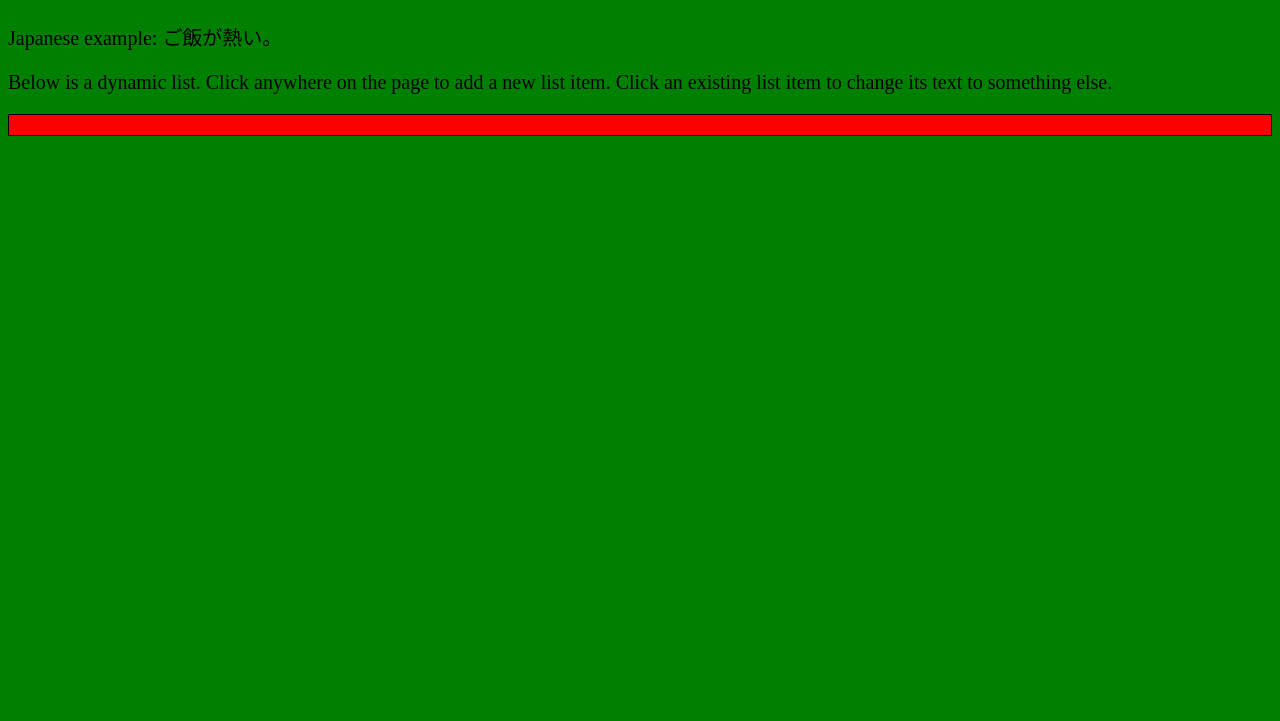
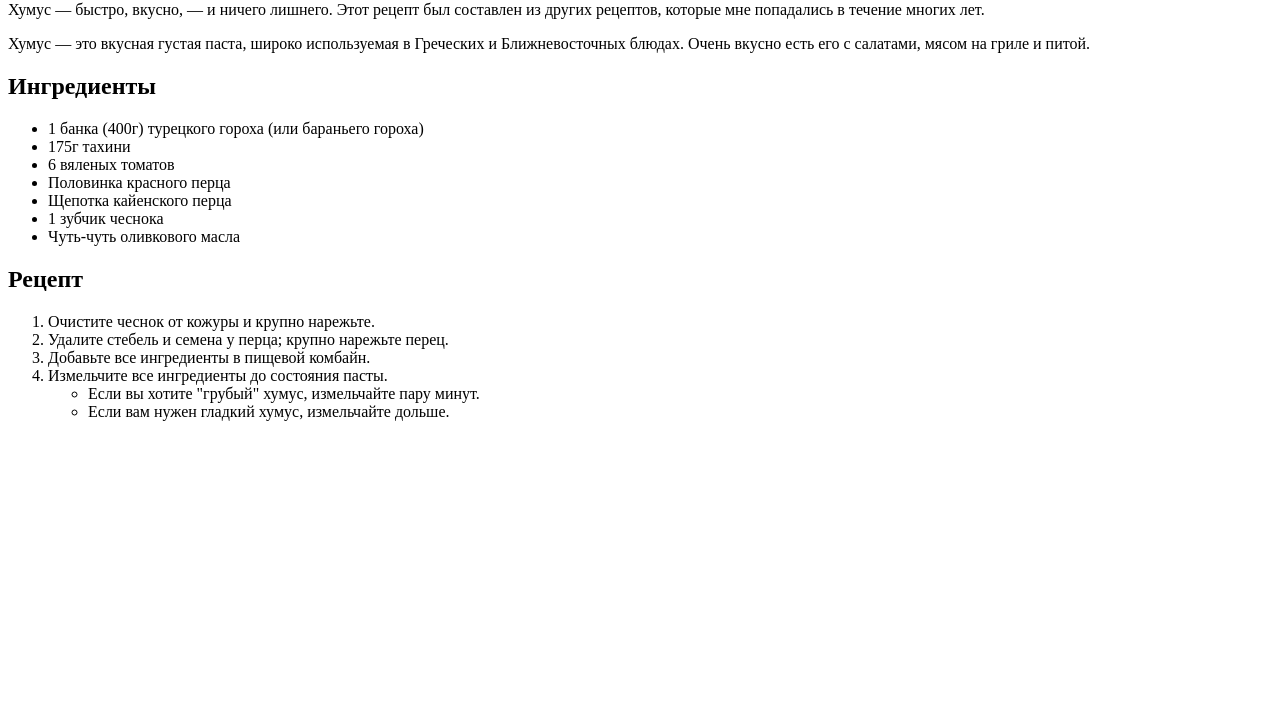
Before and after one commit to FlyaginAS/FlyaginAS.github.io, a plain HTML site: page index.html in a window 1280 px wide. Shown: the part 79-800 px from the top of the page. Drawn offline with Linux system fonts and the light colour scheme.

Commit message:
Основы редактирования текста в HTML

```diff
--- a/index.html
+++ b/index.html
@@ -1,36 +1,43 @@
 <!DOCTYPE html>
-<html lang="en-US">
+<html lang="en-us">
   <head>
     <meta charset="utf-8" />
     <meta name="viewport" content="width=device-width" />
-    <title>Meta examples</title>
-    <link rel="stylesheet" href="./styles/style.css" />
-    <script src="./scripts/main.js" defer></script>
-
-    <meta name="author" content="Chris Mills" />
-    <meta
-      name="description"
-      content="This is an example page to demonstrate usage of metadata on web pages."
-    />
-
-    <meta
-      property="og:image"
-      content="https://developer.cdn.mozilla.net/static/img/opengraph-logo.dc4e08e2f6af.png"
-    />
-    <meta
-      property="og:description"
-      content="This is an example page to demonstrate usage of metadata on web pages."
-    />
-    <meta
-      property="og:title"
-      content="Metadata; The HTML &lt;head&gt;, on MDN"
-    />
-
-    <link rel="Shortcut Icon" href="favicon.ico" type="image/x-icon" />
+    <title>Quick hummus recipe</title>
   </head>
   <body>
-    <h1>Meta examples</h1>
-
-    <p>Japanese example: ご飯が熱い。</p>
+    <h1>Рецепт быстрого приготовления хумуса.</h1>
+    <p>
+      Хумус — быстро, вкусно, — и ничего лишнего. Этот рецепт был составлен из
+      других рецептов, которые мне попадались в течение многих лет.
+    </p>
+    <p>
+      Хумус — это вкусная густая паста, широко используемая в Греческих и
+      Ближневосточных блюдах. Очень вкусно есть его с салатами, мясом на гриле и
+      питой.
+    </p>
+    <h2>Ингредиенты</h2>
+    <ul>
+      <li>1 банка (400г) турецкого гороха (или бараньего гороха)</li>
+      <li>175г тахини</li>
+      <li>6 вяленых томатов</li>
+      <li>Половинка красного перца</li>
+      <li>Щепотка кайенского перца</li>
+      <li>1 зубчик чеснока</li>
+      <li>Чуть-чуть оливкового масла</li>
+    </ul>
+    <h2>Рецепт</h2>
+    <ol>
+      <li>Очистите чеснок от кожуры и крупно нарежьте.</li>
+      <li>Удалите стебель и семена у перца; крупно нарежьте перец.</li>
+      <li>Добавьте все ингредиенты в пищевой комбайн.</li>
+      <li>
+        Измельчите все ингредиенты до состояния пасты.
+        <ul>
+          <li>Если вы хотите "грубый" хумус, измельчайте пару минут.</li>
+          <li>Если вам нужен гладкий хумус, измельчайте дольше.</li>
+        </ul>
+      </li>
+    </ol>
   </body>
 </html>
```
